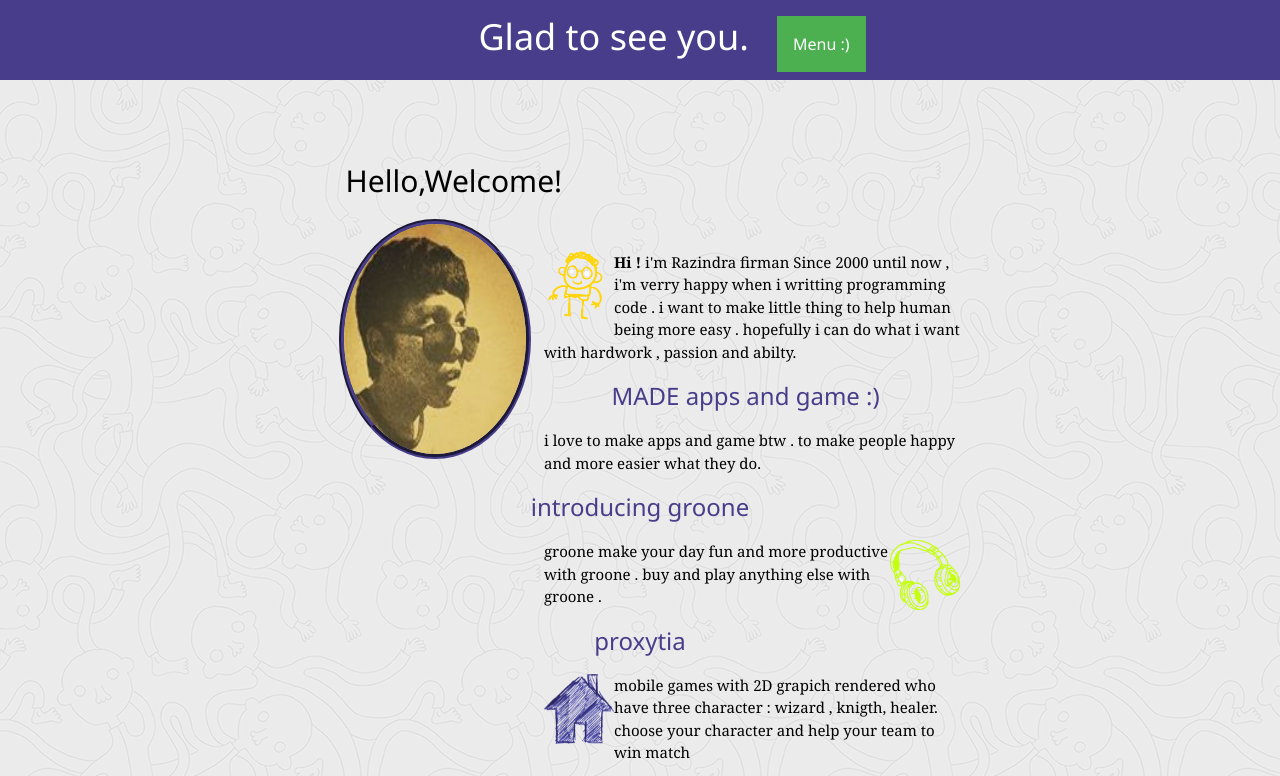
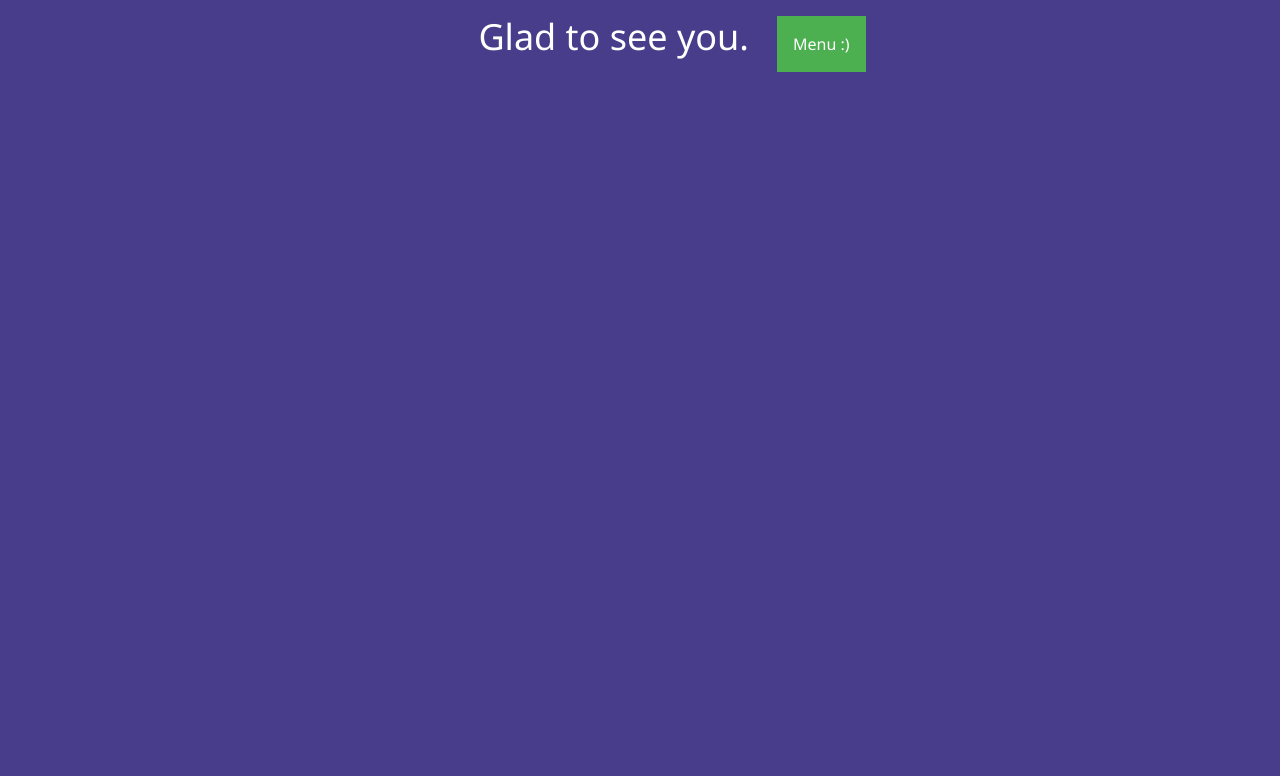
Before and after one commit to Cherriesa/groone101.github.io, a plain HTML site: page index.html in a window 1280 px wide. Shown: the top 776 px of the page. Drawn offline with nearby package versions, Linux system fonts and the light colour scheme.

Commit message:
Update style.css

```diff
--- a/style.css
+++ b/style.css
@@ -40,7 +40,7 @@ h4{
 
 header{
     width: 100%;
-    height: 80px;
+    height: 80vw;
     position: fixed;
     left: 0;
     top: 0;
```
